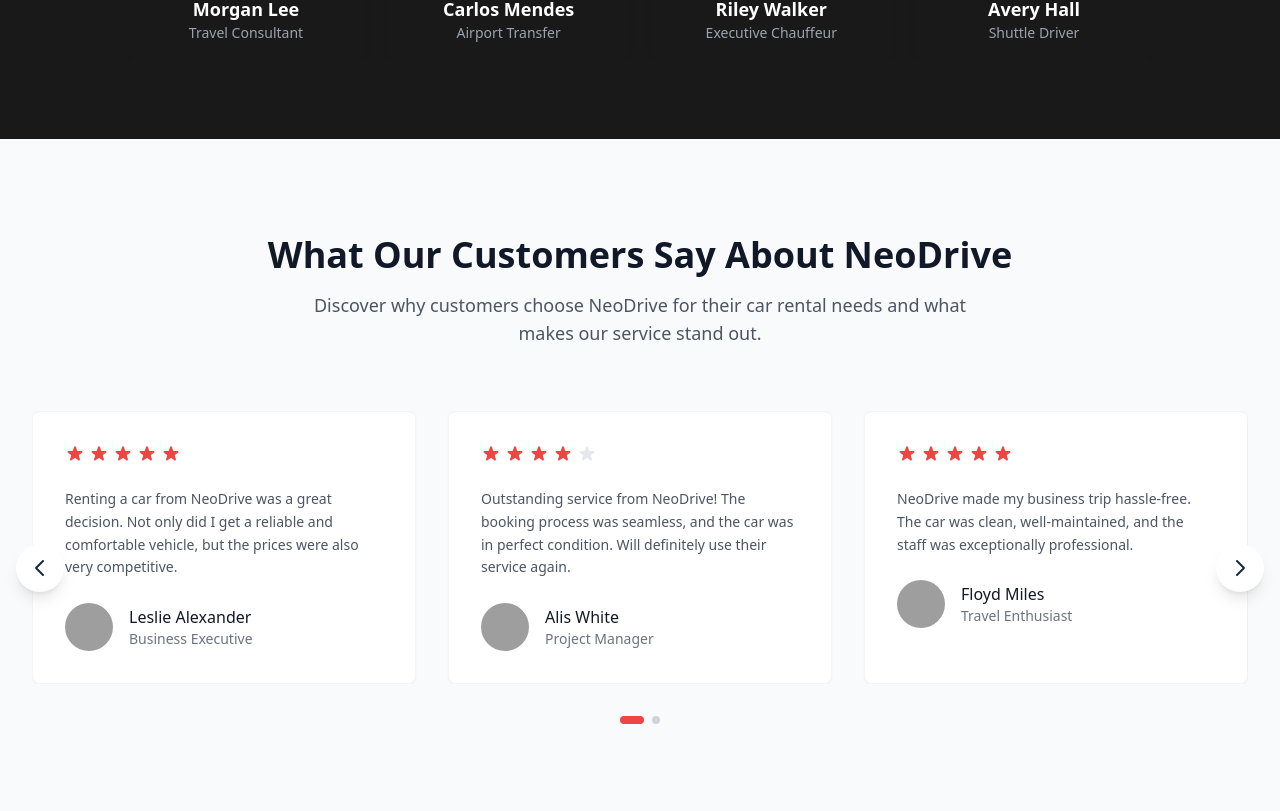
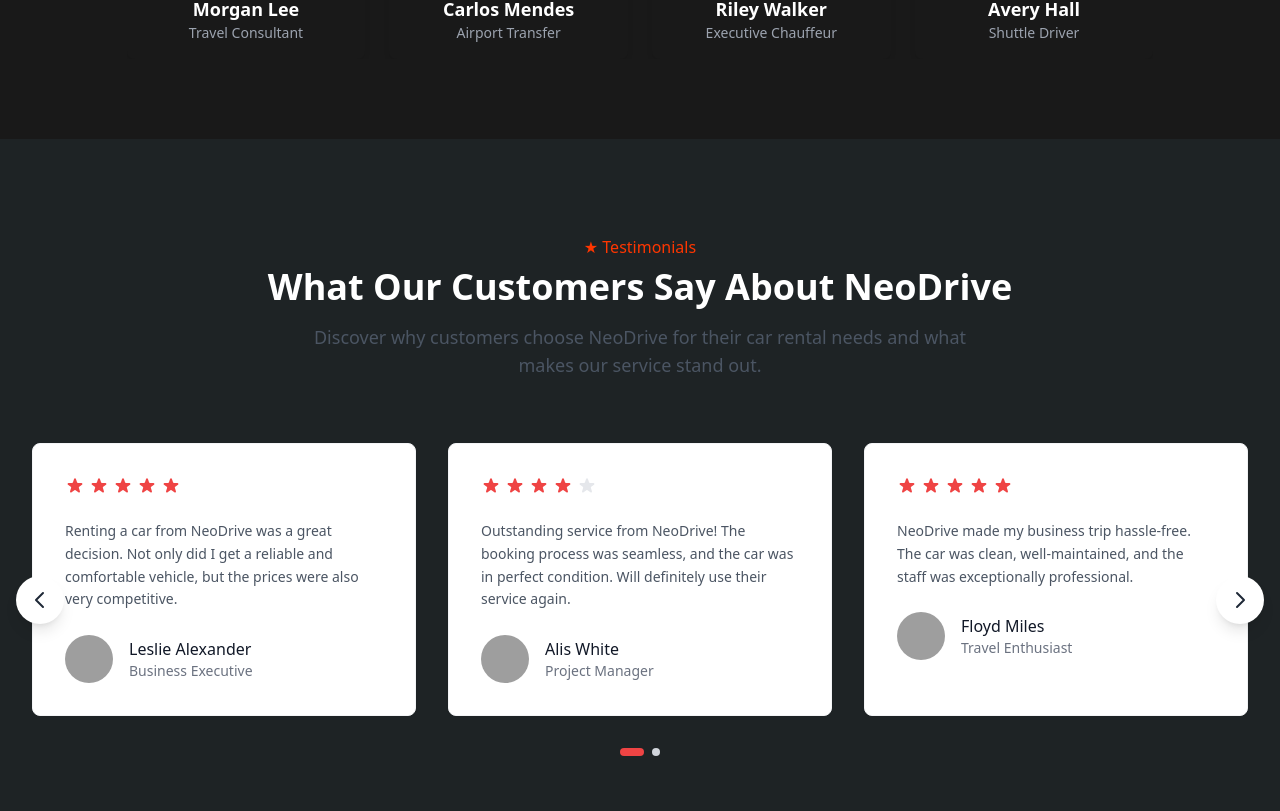
Before and after one commit to IftekarRahmanRuhit/NeoDrive-client-side, a React (Vite) app: page / in a window 1280 px wide. Shown: the part 2809-3620 px from the top of the page. Built offline with nearby package versions, Linux system fonts and the light colour scheme; no server answers; grey boxes are pictures that could not be loaded.

Commit message:
fixed header for testimonial section

```diff
--- a/src/Components/TestimonialsSlider.jsx
+++ b/src/Components/TestimonialsSlider.jsx
@@ -102,10 +102,11 @@
   }, [isAnimating]);
 
   return (
-    <section className="bg-gray-50 py-16 sm:py-24 overflow-hidden">
+    <section className="bg-[#1E2325] py-16 sm:py-24 overflow-hidden">
       <div className="max-w-7xl mx-auto px-4 sm:px-6 lg:px-8">
         <div className="text-center mb-16">
-          <h2 className="text-3xl md:text-4xl font-bold text-gray-900 mb-4">
+        <p className="text-[#FF3600] font-medium mb-2">★ Testimonials</p>
+          <h2 className="text-3xl md:text-4xl font-bold text-white mb-4">
             What Our Customers Say About NeoDrive
           </h2>
           <p className="text-lg text-gray-600 max-w-2xl mx-auto">
```
